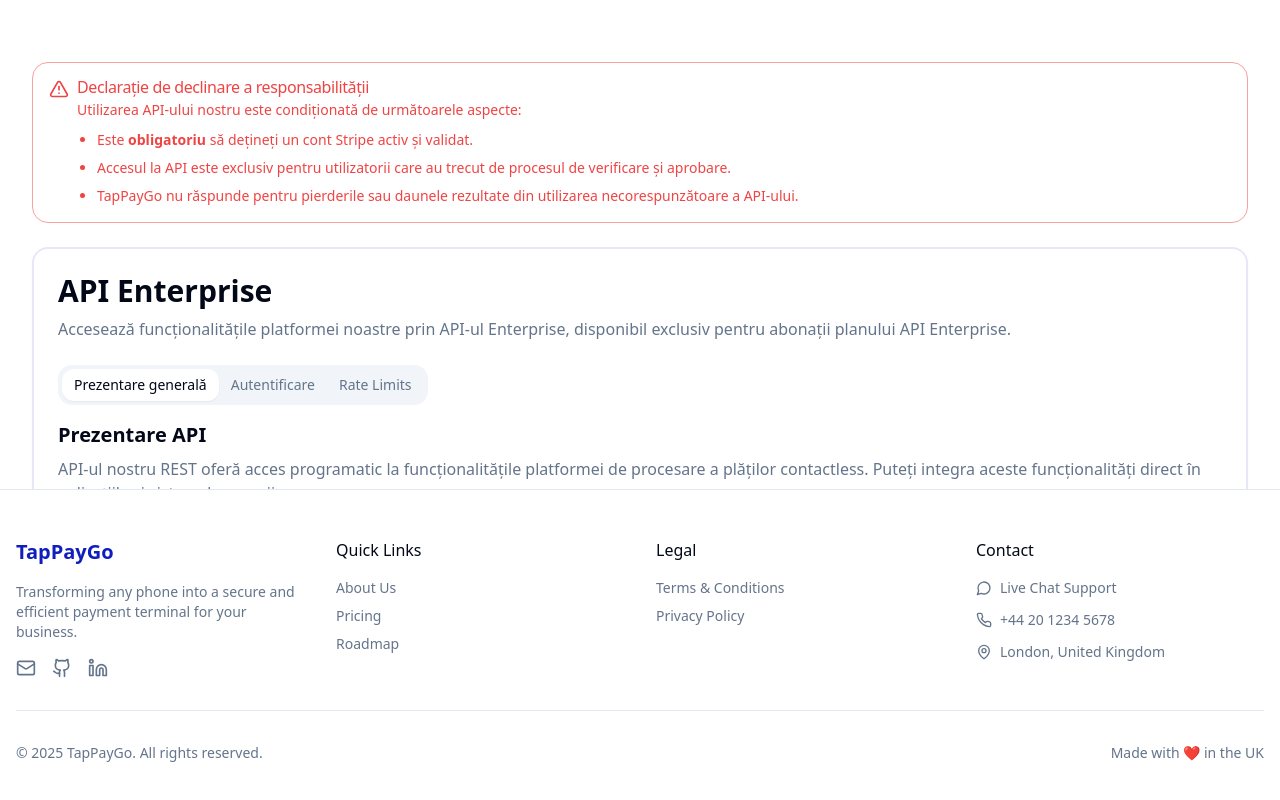
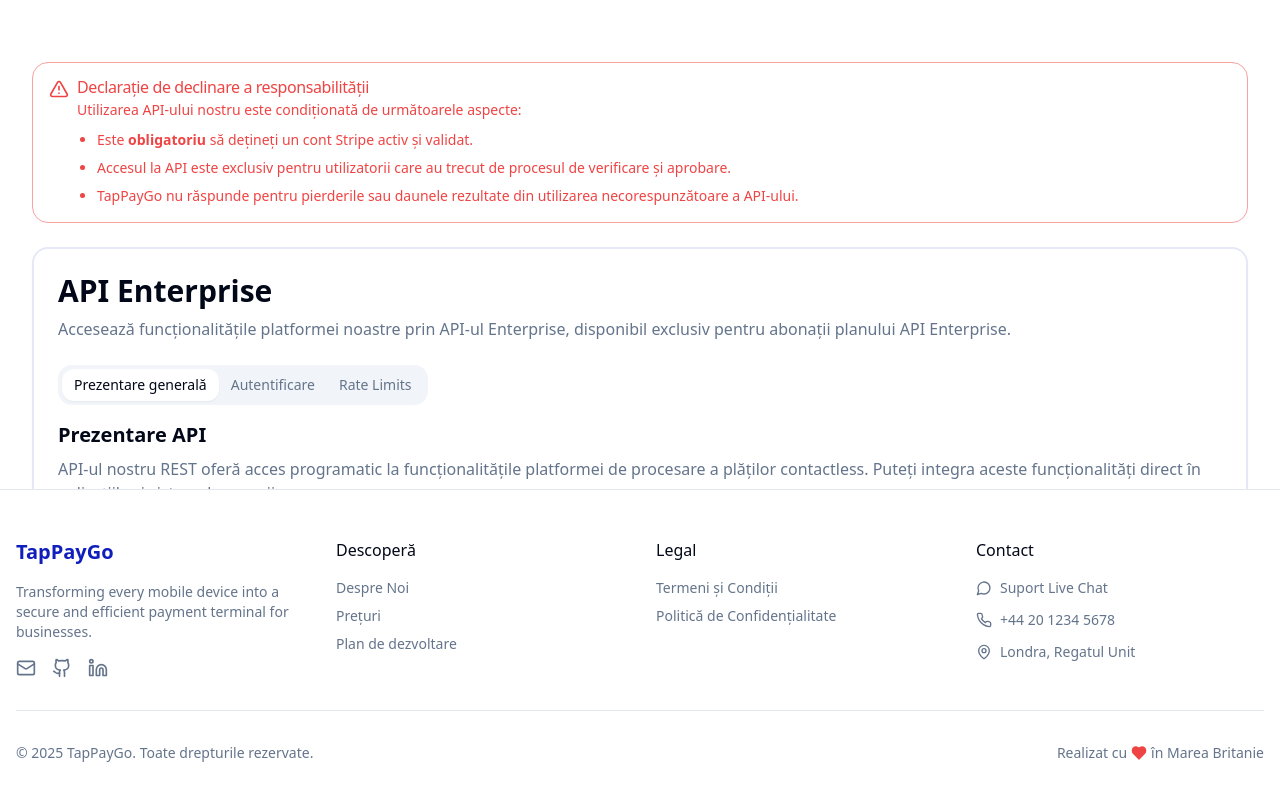
Before and after one commit to AdiShivaYogi/tap-pay-go-uk-74, a React (Vite) app: page /api in a window 1280 px wide. Shown: the part 312-1112 px from the top of the page. Built offline with nearby package versions, Linux system fonts and the light colour scheme.

Commit message:
Update footer
Update the footer component.

```diff
--- a/src/components/layout/footer.tsx
+++ b/src/components/layout/footer.tsx
@@ -1,6 +1,6 @@
 
 import { Link } from "react-router-dom";
-import { Mail, Github, Linkedin, MessageCircle, Phone, MapPin } from "lucide-react";
+import { Mail, Github, Linkedin, MessageCircle, Phone, MapPin, Heart } from "lucide-react";
 import { Separator } from "@/components/ui/separator";
 
 export function Footer() {
@@ -12,16 +12,32 @@ export function Footer() {
           <div className="space-y-4">
             <h3 className="font-bold text-primary text-xl">TapPayGo</h3>
             <p className="text-sm text-muted-foreground max-w-xs">
-              Transforming any phone into a secure and efficient payment terminal for your business.
+              Transforming every mobile device into a secure and efficient payment terminal for businesses.
             </p>
             <div className="flex space-x-4">
-              <a href="mailto:contact@tappaygo.com" className="text-muted-foreground hover:text-primary">
+              <a
+                href="mailto:contact@tappaygo.com"
+                className="text-muted-foreground hover:text-primary transition-colors"
+                title="Email"
+              >
                 <Mail className="h-5 w-5" />
               </a>
-              <a href="https://github.com" className="text-muted-foreground hover:text-primary">
+              <a
+                href="https://github.com/tappaygo"
+                target="_blank"
+                rel="noopener noreferrer"
+                className="text-muted-foreground hover:text-primary transition-colors"
+                title="GitHub"
+              >
                 <Github className="h-5 w-5" />
               </a>
-              <a href="https://linkedin.com" className="text-muted-foreground hover:text-primary">
+              <a
+                href="https://linkedin.com/company/tappaygo"
+                target="_blank"
+                rel="noopener noreferrer"
+                className="text-muted-foreground hover:text-primary transition-colors"
+                title="LinkedIn"
+              >
                 <Linkedin className="h-5 w-5" />
               </a>
             </div>
@@ -29,40 +45,55 @@ export function Footer() {
 
           {/* Quick Links */}
           <div className="space-y-4">
-            <h4 className="font-medium text-base">Quick Links</h4>
+            <h4 className="font-medium text-base text-foreground">Descoperă</h4>
             <nav className="flex flex-col space-y-2">
-              <Link to="/about" className="text-sm text-muted-foreground hover:text-foreground">
-                About Us
+              <Link
+                to="/about"
+                className="text-sm text-muted-foreground hover:text-foreground transition-colors"
+              >
+                Despre Noi
               </Link>
-              <Link to="/pricing" className="text-sm text-muted-foreground hover:text-foreground">
-                Pricing
+              <Link
+                to="/pricing"
+                className="text-sm text-muted-foreground hover:text-foreground transition-colors"
+              >
+                Prețuri
               </Link>
-              <Link to="/roadmap" className="text-sm text-muted-foreground hover:text-foreground">
-                Roadmap
+              <Link
+                to="/roadmap"
+                className="text-sm text-muted-foreground hover:text-foreground transition-colors"
+              >
+                Plan de dezvoltare
               </Link>
             </nav>
           </div>
 
           {/* Legal */}
           <div className="space-y-4">
-            <h4 className="font-medium text-base">Legal</h4>
+            <h4 className="font-medium text-base text-foreground">Legal</h4>
             <nav className="flex flex-col space-y-2">
-              <Link to="/terms" className="text-sm text-muted-foreground hover:text-foreground">
-                Terms & Conditions
+              <Link
+                to="/terms"
+                className="text-sm text-muted-foreground hover:text-foreground transition-colors"
+              >
+                Termeni și Condiții
               </Link>
-              <Link to="/privacy" className="text-sm text-muted-foreground hover:text-foreground">
-                Privacy Policy
+              <Link
+                to="/privacy"
+                className="text-sm text-muted-foreground hover:text-foreground transition-colors"
+              >
+                Politică de Confidențialitate
               </Link>
             </nav>
           </div>
 
           {/* Contact */}
           <div className="space-y-4">
-            <h4 className="font-medium text-base">Contact</h4>
+            <h4 className="font-medium text-base text-foreground">Contact</h4>
             <div className="space-y-3">
               <div className="flex items-center space-x-2 text-sm text-muted-foreground">
                 <MessageCircle className="h-4 w-4" />
-                <span>Live Chat Support</span>
+                <span>Suport Live Chat</span>
               </div>
               <div className="flex items-center space-x-2 text-sm text-muted-foreground">
                 <Phone className="h-4 w-4" />
@@ -70,7 +101,7 @@ export function Footer() {
               </div>
               <div className="flex items-center space-x-2 text-sm text-muted-foreground">
                 <MapPin className="h-4 w-4" />
-                <span>London, United Kingdom</span>
+                <span>Londra, Regatul Unit</span>
               </div>
             </div>
           </div>
@@ -80,8 +111,12 @@ export function Footer() {
 
         {/* Bottom footer */}
         <div className="flex flex-col md:flex-row justify-between items-center gap-4 text-sm text-muted-foreground">
-          <p>&copy; {new Date().getFullYear()} TapPayGo. All rights reserved.</p>
-          <p>Made with ❤️ in the UK</p>
+          <p className="flex items-center">
+            &copy; {new Date().getFullYear()} TapPayGo. Toate drepturile rezervate.
+          </p>
+          <p className="flex items-center">
+            Realizat cu <Heart className="h-4 w-4 text-red-500 mx-1" fill="#ef4444" /> în Marea Britanie
+          </p>
         </div>
       </div>
     </footer>
```
